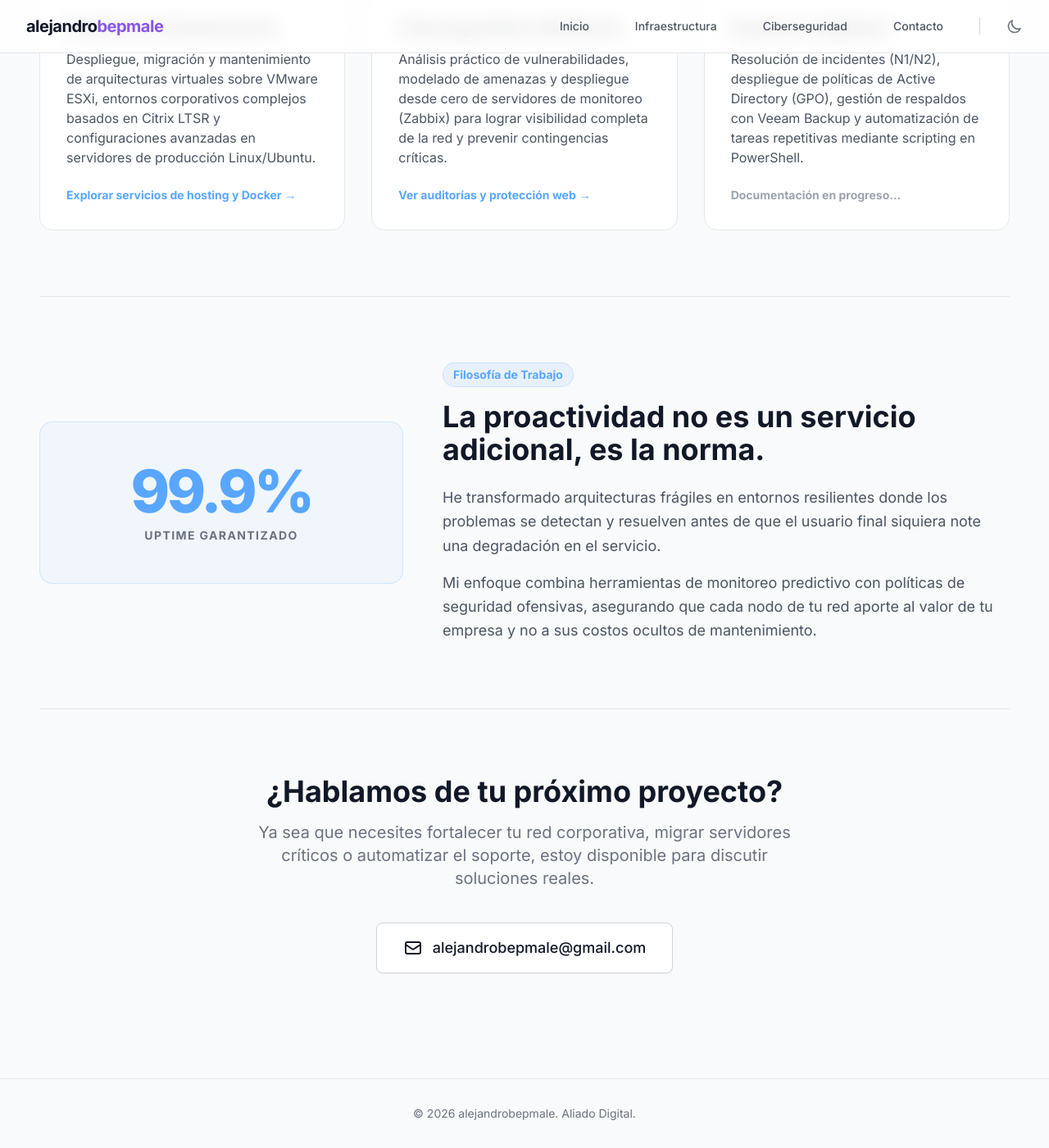
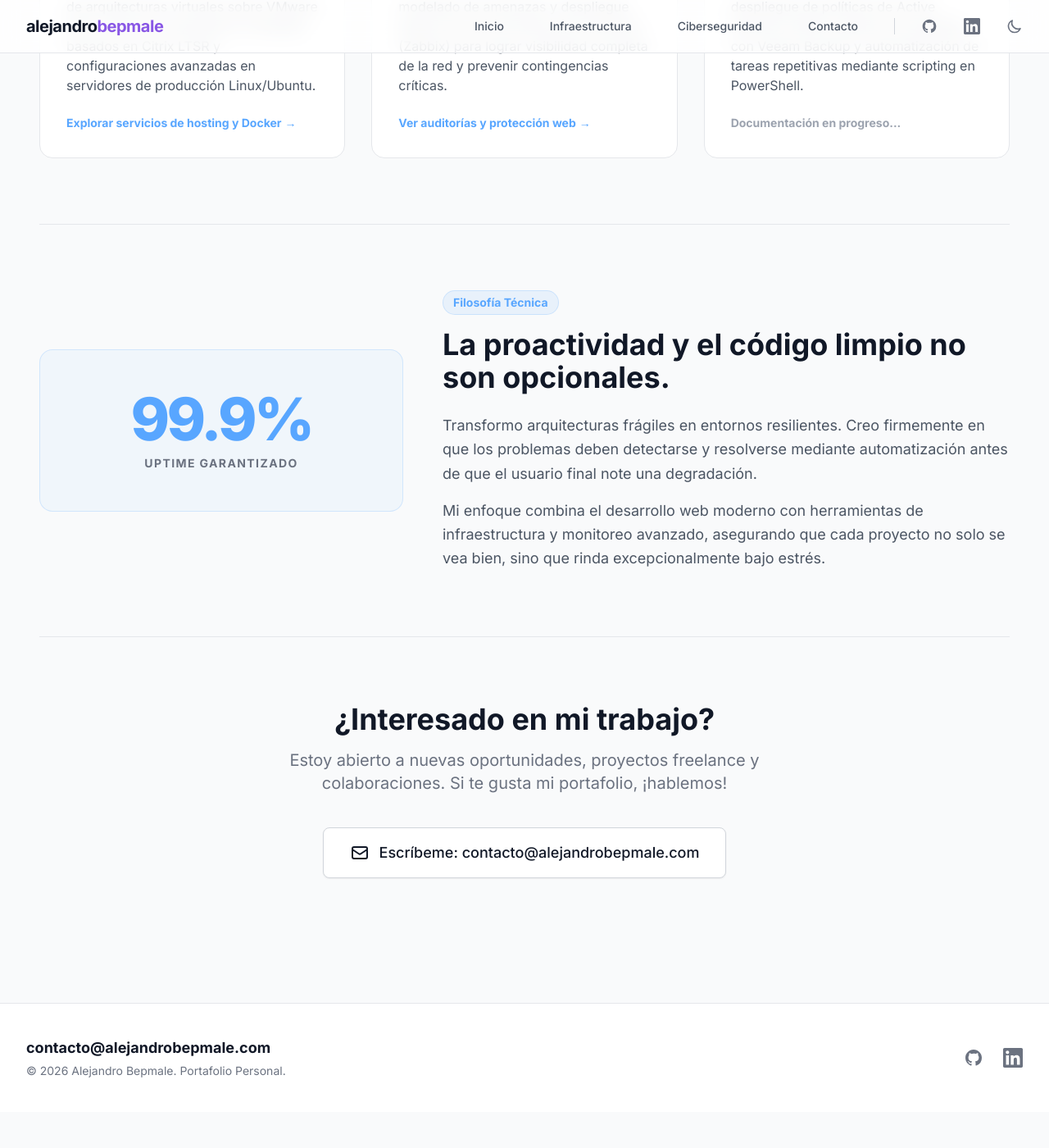
Before and after one commit to alejandrobepmale/alejandrobepmale.github.io, a Jekyll site: the page built from index.html, in a window 1280 px wide and 1400 px high, scrolled down 1135 px. Shown: the whole window at 82% size. Built offline with Jekyll 4.4.1, drawn with Linux system fonts in a browser that asks for light colours; nearby versions of some CDN libraries; after the commit the page ends 2491 px from its top, so only the background shows below that; some of the changed text lies outside the part shown.

Commit message:
Actualizar copy a portafolio personal y añadir redes sociales

```diff
--- a/_includes/navbar.html
+++ b/_includes/navbar.html
@@ -17,6 +17,14 @@
           <a href="#contacto" class="text-gray-600 dark:text-gray-300 hover:text-gray-900 dark:hover:text-white px-3 py-2 text-sm font-medium transition-colors">Contacto</a>
 
           <div class="h-5 w-px bg-gray-300 dark:bg-gray-700"></div>
+
+          <!-- Social Icons -->
+          <a href="https://github.com/alejandrobepmale" target="_blank" class="text-gray-500 hover:text-gray-900 dark:text-gray-400 dark:hover:text-white transition-colors" aria-label="GitHub">
+            <svg class="w-5 h-5" fill="currentColor" viewBox="0 0 24 24"><path fill-rule="evenodd" d="M12 2C6.477 2 2 6.484 2 12.017c0 4.425 2.865 8.18 6.839 9.504.5.092.682-.217.682-.483 0-.237-.008-.868-.013-1.703-2.782.605-3.369-1.343-3.369-1.343-.454-1.158-1.11-1.466-1.11-1.466-.908-.62.069-.608.069-.608 1.003.07 1.531 1.032 1.531 1.032.892 1.53 2.341 1.088 2.91.832.092-.647.35-1.088.636-1.338-2.22-.253-4.555-1.113-4.555-4.951 0-1.093.39-1.988 1.029-2.688-.103-.253-.446-1.272.098-2.65 0 0 .84-.27 2.75 1.026A9.564 9.564 0 0112 6.844c.85.004 1.705.115 2.504.337 1.909-1.296 2.747-1.027 2.747-1.027.546 1.379.202 2.398.1 2.651.64.7 1.028 1.595 1.028 2.688 0 3.848-2.339 4.695-4.566 4.943.359.309.678.92.678 1.855 0 1.338-.012 2.419-.012 2.747 0 .268.18.58.688.482A10.019 10.019 0 0022 12.017C22 6.484 17.522 2 12 2z" clip-rule="evenodd"></path></svg>
+          </a>
+          <a href="https://linkedin.com/in/alejandrobepmale" target="_blank" class="text-gray-500 hover:text-blue-600 dark:text-gray-400 dark:hover:text-blue-400 transition-colors" aria-label="LinkedIn">
+            <svg class="w-5 h-5" fill="currentColor" viewBox="0 0 24 24"><path d="M20.447 20.452h-3.554v-5.569c0-1.328-.027-3.037-1.852-3.037-1.853 0-2.136 1.445-2.136 2.939v5.667H9.351V9h3.414v1.561h.046c.477-.9 1.637-1.85 3.37-1.85 3.601 0 4.267 2.37 4.267 5.455v6.286zM5.337 7.433c-1.144 0-2.063-.926-2.063-2.065 0-1.138.92-2.063 2.063-2.063 1.14 0 2.064.925 2.064 2.063 0 1.139-.925 2.065-2.064 2.065zm1.782 13.019H3.555V9h3.564v11.452zM22.225 0H1.771C.792 0 0 .774 0 1.729v20.542C0 23.227.792 24 1.771 24h20.451C23.2 24 24 23.227 24 22.271V1.729C24 .774 23.2 0 22.222 0h.003z"/></svg>
+          </a>
 
           <!-- Theme Toggle Button -->
           <button onclick="toggleTheme()" class="text-gray-500 hover:text-gray-900 dark:text-gray-400 dark:hover:text-white focus:outline-none transition-colors" aria-label="Toggle dark mode">
--- a/_layouts/default.html
+++ b/_layouts/default.html
@@ -85,8 +85,23 @@
     </main>
   </div>
 
-  <footer class="border-t border-gray-200 dark:border-gray-800 py-8 text-center text-gray-500 dark:text-gray-400 text-sm mt-auto">
-    &copy; 2026 alejandrobepmale. Aliado Digital.
+  <footer class="border-t border-gray-200 dark:border-gray-800 py-10 mt-auto bg-white dark:bg-[#0d1117]">
+    <div class="max-w-7xl mx-auto px-4 sm:px-6 lg:px-8 flex flex-col md:flex-row justify-between items-center gap-6">
+      <div class="text-center md:text-left">
+        <a href="mailto:contacto@alejandrobepmale.com" class="text-lg font-bold text-gray-900 dark:text-white hover:text-brand-purple transition-colors">contacto@alejandrobepmale.com</a>
+        <p class="text-gray-500 dark:text-gray-400 text-sm mt-1">&copy; 2026 Alejandro Bepmale. Portafolio Personal.</p>
+      </div>
+      <div class="flex space-x-6">
+        <a href="https://github.com/alejandrobepmale" target="_blank" class="text-gray-500 hover:text-gray-900 dark:hover:text-white transition-colors">
+          <span class="sr-only">GitHub</span>
+          <svg class="h-6 w-6" fill="currentColor" viewBox="0 0 24 24"><path fill-rule="evenodd" d="M12 2C6.477 2 2 6.484 2 12.017c0 4.425 2.865 8.18 6.839 9.504.5.092.682-.217.682-.483 0-.237-.008-.868-.013-1.703-2.782.605-3.369-1.343-3.369-1.343-.454-1.158-1.11-1.466-1.11-1.466-.908-.62.069-.608.069-.608 1.003.07 1.531 1.032 1.531 1.032.892 1.53 2.341 1.088 2.91.832.092-.647.35-1.088.636-1.338-2.22-.253-4.555-1.113-4.555-4.951 0-1.093.39-1.988 1.029-2.688-.103-.253-.446-1.272.098-2.65 0 0 .84-.27 2.75 1.026A9.564 9.564 0 0112 6.844c.85.004 1.705.115 2.504.337 1.909-1.296 2.747-1.027 2.747-1.027.546 1.379.202 2.398.1 2.651.64.7 1.028 1.595 1.028 2.688 0 3.848-2.339 4.695-4.566 4.943.359.309.678.92.678 1.855 0 1.338-.012 2.419-.012 2.747 0 .268.18.58.688.482A10.019 10.019 0 0022 12.017C22 6.484 17.522 2 12 2z" clip-rule="evenodd"></path></svg>
+        </a>
+        <a href="https://linkedin.com/in/alejandrobepmale" target="_blank" class="text-gray-500 hover:text-blue-500 transition-colors">
+          <span class="sr-only">LinkedIn</span>
+          <svg class="h-6 w-6" fill="currentColor" viewBox="0 0 24 24"><path d="M20.447 20.452h-3.554v-5.569c0-1.328-.027-3.037-1.852-3.037-1.853 0-2.136 1.445-2.136 2.939v5.667H9.351V9h3.414v1.561h.046c.477-.9 1.637-1.85 3.37-1.85 3.601 0 4.267 2.37 4.267 5.455v6.286zM5.337 7.433c-1.144 0-2.063-.926-2.063-2.065 0-1.138.92-2.063 2.063-2.063 1.14 0 2.064.925 2.064 2.063 0 1.139-.925 2.065-2.064 2.065zm1.782 13.019H3.555V9h3.564v11.452zM22.225 0H1.771C.792 0 0 .774 0 1.729v20.542C0 23.227.792 24 1.771 24h20.451C23.2 24 24 23.227 24 22.271V1.729C24 .774 23.2 0 22.222 0h.003z"/></svg>
+        </a>
+      </div>
+    </div>
   </footer>
 
 </body>
--- a/index.html
+++ b/index.html
@@ -7,21 +7,21 @@ description: Especialista en desarrollo web, hosting avanzado y automatización
 
 <!-- Hero Section -->
 <section class="py-16 md:py-24 lg:py-32 flex flex-col items-start justify-center relative overflow-hidden">
-  <span class="inline-block px-4 py-1.5 rounded-full border border-brand-purple/30 bg-brand-purple/10 text-brand-purple dark:text-[#d2a8ff] text-sm font-semibold mb-6">Consultoría TI & Desarrollo Web de Alto Valor</span>
-  <h1 class="text-4xl md:text-5xl lg:text-6xl font-extrabold tracking-tight text-gray-900 dark:text-white leading-tight mb-4">Tu aliado digital en desarrollo web de alto valor y automatización</h1>
-  <h2 class="text-2xl md:text-3xl font-semibold text-brand-blue mb-6">Ecosistemas de automatización y despliegues con Docker</h2>
-  <p class="text-lg md:text-xl text-gray-600 dark:text-gray-400 max-w-3xl mb-10 leading-relaxed">Olvídate de las soluciones genéricas. Como tu aliado digital, diseño y escalo ecosistemas de automatización complejos y soluciones de desarrollo web de alto valor. Me especializo en arquitecturas eficientes, integración de procesos operativos y despliegues robustos con Docker, garantizando rendimiento y continuidad técnica sin fricción.</p>
+  <span class="inline-block px-4 py-1.5 rounded-full border border-brand-purple/30 bg-brand-purple/10 text-brand-purple dark:text-[#d2a8ff] text-sm font-semibold mb-6">Portafolio Personal</span>
+  <h1 class="text-4xl md:text-5xl lg:text-6xl font-extrabold tracking-tight text-gray-900 dark:text-white leading-tight mb-4">Hola, soy Alejandro Bepmale.</h1>
+  <h2 class="text-2xl md:text-3xl font-semibold text-brand-blue mb-6">Ingeniero de Infraestructura & Desarrollador Web</h2>
+  <p class="text-lg md:text-xl text-gray-600 dark:text-gray-400 max-w-3xl mb-10 leading-relaxed">Bienvenido a mi espacio digital. Me especializo en la construcción de arquitecturas eficientes, integración de procesos, ciberseguridad y desarrollo web a medida. Aquí comparto mis proyectos, laboratorios y documentación técnica.</p>
 
   <div class="flex flex-col sm:flex-row gap-4 w-full sm:w-auto">
-    <a href="#servicios" class="inline-flex items-center justify-center px-6 py-3 border border-transparent text-base font-medium rounded-lg text-white bg-brand-purple hover:bg-[#7a4dd4] shadow-lg shadow-brand-purple/30 transition-all hover:-translate-y-1 text-center">Explorar Servicios</a>
+    <a href="#proyectos" class="inline-flex items-center justify-center px-6 py-3 border border-transparent text-base font-medium rounded-lg text-white bg-brand-purple hover:bg-[#7a4dd4] shadow-lg shadow-brand-purple/30 transition-all hover:-translate-y-1 text-center">Ver mis proyectos</a>
     <a href="#contacto" class="inline-flex items-center justify-center px-6 py-3 border border-gray-300 dark:border-gray-700 text-base font-medium rounded-lg text-gray-700 dark:text-gray-200 bg-white dark:bg-transparent hover:bg-gray-50 dark:hover:bg-gray-800 transition-all hover:-translate-y-1 text-center">Contactar Ahora</a>
   </div>
 </section>
 
-<!-- Servicios Section -->
-<section id="servicios" class="py-20 border-t border-gray-200 dark:border-gray-800">
-  <h2 class="text-3xl md:text-4xl font-bold text-gray-900 dark:text-white mb-2">Áreas de Especialización</h2>
-  <p class="text-xl text-gray-500 dark:text-gray-400 mb-12">Soluciones técnicas para infraestructura y desarrollo a medida.</p>
+<!-- Proyectos Section -->
+<section id="proyectos" class="py-20 border-t border-gray-200 dark:border-gray-800">
+  <h2 class="text-3xl md:text-4xl font-bold text-gray-900 dark:text-white mb-2">Proyectos Destacados</h2>
+  <p class="text-xl text-gray-500 dark:text-gray-400 mb-12">Soluciones técnicas para infraestructura y desarrollo que he implementado.</p>
 
   <div class="grid grid-cols-1 md:grid-cols-2 lg:grid-cols-3 gap-8">
 
@@ -59,20 +59,20 @@ description: Especialista en desarrollo web, hosting avanzado y automatización
     <div class="text-sm font-bold uppercase tracking-widest text-gray-500 dark:text-gray-400">Uptime Garantizado</div>
   </div>
   <div class="flex-[2] w-full">
-    <span class="inline-block px-3 py-1 rounded-full border border-brand-blue/20 bg-brand-blue/10 text-brand-blue text-sm font-bold mb-4">Filosofía de Trabajo</span>
-    <h2 class="text-3xl md:text-4xl font-bold text-gray-900 dark:text-white mb-6 leading-tight">La proactividad no es un servicio adicional, es la norma.</h2>
-    <p class="text-lg text-gray-600 dark:text-gray-400 mb-4 leading-relaxed">He transformado arquitecturas frágiles en entornos resilientes donde los problemas se detectan y resuelven antes de que el usuario final siquiera note una degradación en el servicio.</p>
-    <p class="text-lg text-gray-600 dark:text-gray-400 leading-relaxed">Mi enfoque combina herramientas de monitoreo predictivo con políticas de seguridad ofensivas, asegurando que cada nodo de tu red aporte al valor de tu empresa y no a sus costos ocultos de mantenimiento.</p>
+    <span class="inline-block px-3 py-1 rounded-full border border-brand-blue/20 bg-brand-blue/10 text-brand-blue text-sm font-bold mb-4">Filosofía Técnica</span>
+    <h2 class="text-3xl md:text-4xl font-bold text-gray-900 dark:text-white mb-6 leading-tight">La proactividad y el código limpio no son opcionales.</h2>
+    <p class="text-lg text-gray-600 dark:text-gray-400 mb-4 leading-relaxed">Transformo arquitecturas frágiles en entornos resilientes. Creo firmemente en que los problemas deben detectarse y resolverse mediante automatización antes de que el usuario final note una degradación.</p>
+    <p class="text-lg text-gray-600 dark:text-gray-400 leading-relaxed">Mi enfoque combina el desarrollo web moderno con herramientas de infraestructura y monitoreo avanzado, asegurando que cada proyecto no solo se vea bien, sino que rinda excepcionalmente bajo estrés.</p>
   </div>
 </section>
 
 <!-- Contacto -->
 <section id="contacto" class="py-20 border-t border-gray-200 dark:border-gray-800 text-center">
-  <h2 class="text-3xl md:text-4xl font-bold text-gray-900 dark:text-white mb-4">¿Hablamos de tu próximo proyecto?</h2>
-  <p class="text-xl text-gray-500 dark:text-gray-400 mb-10 max-w-2xl mx-auto">Ya sea que necesites fortalecer tu red corporativa, migrar servidores críticos o automatizar el soporte, estoy disponible para discutir soluciones reales.</p>
+  <h2 class="text-3xl md:text-4xl font-bold text-gray-900 dark:text-white mb-4">¿Interesado en mi trabajo?</h2>
+  <p class="text-xl text-gray-500 dark:text-gray-400 mb-10 max-w-2xl mx-auto">Estoy abierto a nuevas oportunidades, proyectos freelance y colaboraciones. Si te gusta mi portafolio, ¡hablemos!</p>
 
-  <a href="mailto:alejandrobepmale@gmail.com" class="inline-flex items-center px-8 py-4 border border-gray-300 dark:border-gray-700 text-lg font-medium rounded-lg text-gray-900 dark:text-white bg-white dark:bg-gray-800 hover:bg-gray-50 dark:hover:bg-gray-700 hover:border-red-500 hover:text-red-500 transition-all hover:-translate-y-1 shadow-sm">
+  <a href="mailto:contacto@alejandrobepmale.com" class="inline-flex items-center px-8 py-4 border border-gray-300 dark:border-gray-700 text-lg font-medium rounded-lg text-gray-900 dark:text-white bg-white dark:bg-gray-800 hover:bg-gray-50 dark:hover:bg-gray-700 transition-all shadow-sm mb-6">
     <svg class="w-6 h-6 mr-3" fill="none" stroke="currentColor" viewBox="0 0 24 24"><path stroke-linecap="round" stroke-linejoin="round" stroke-width="2" d="M3 8l7.89 5.26a2 2 0 002.22 0L21 8M5 19h14a2 2 0 002-2V7a2 2 0 00-2-2H5a2 2 0 00-2 2v10a2 2 0 002 2z"></path></svg>
-    alejandrobepmale@gmail.com
+    Escríbeme: contacto@alejandrobepmale.com
   </a>
 </section>
```
